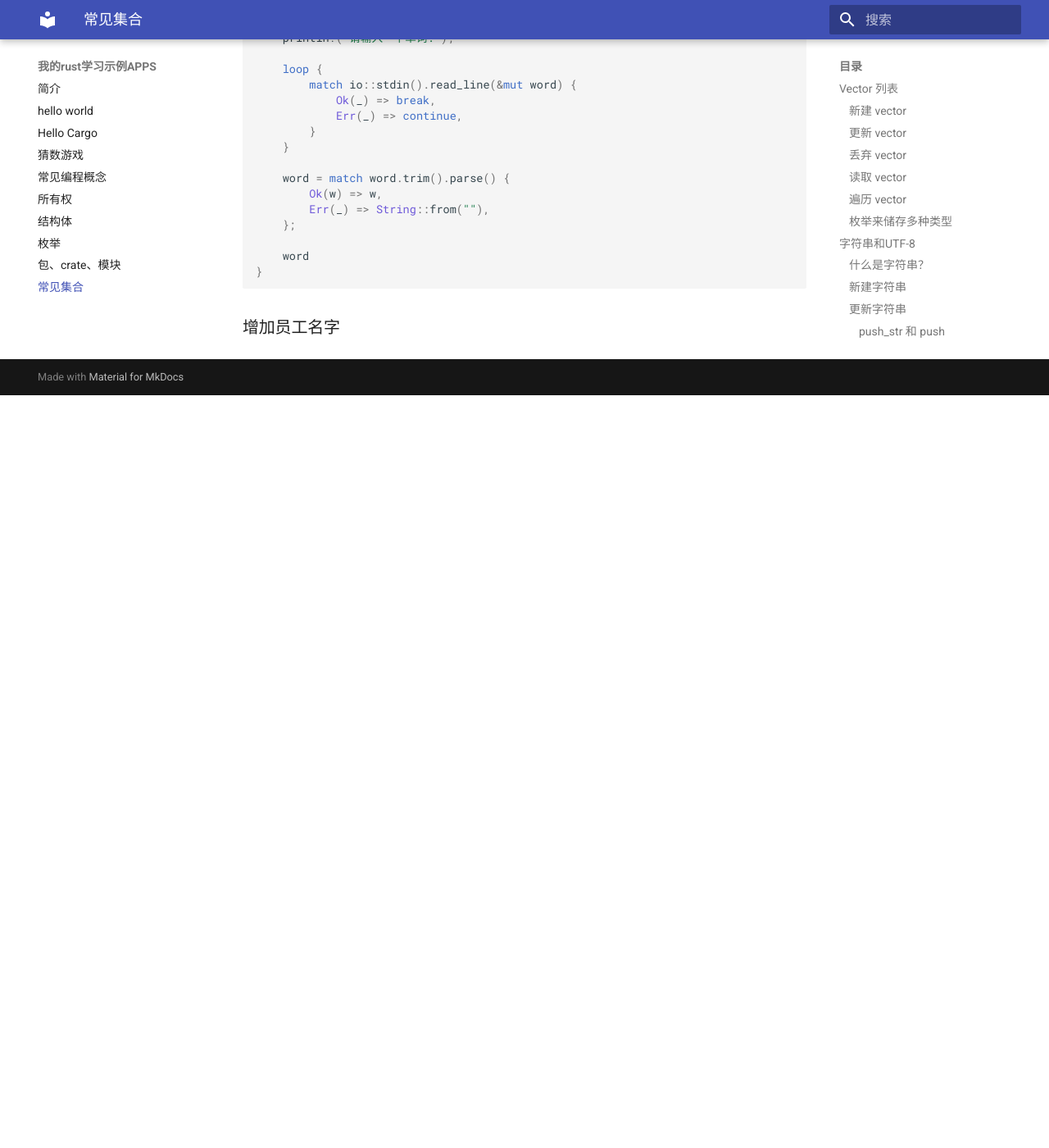
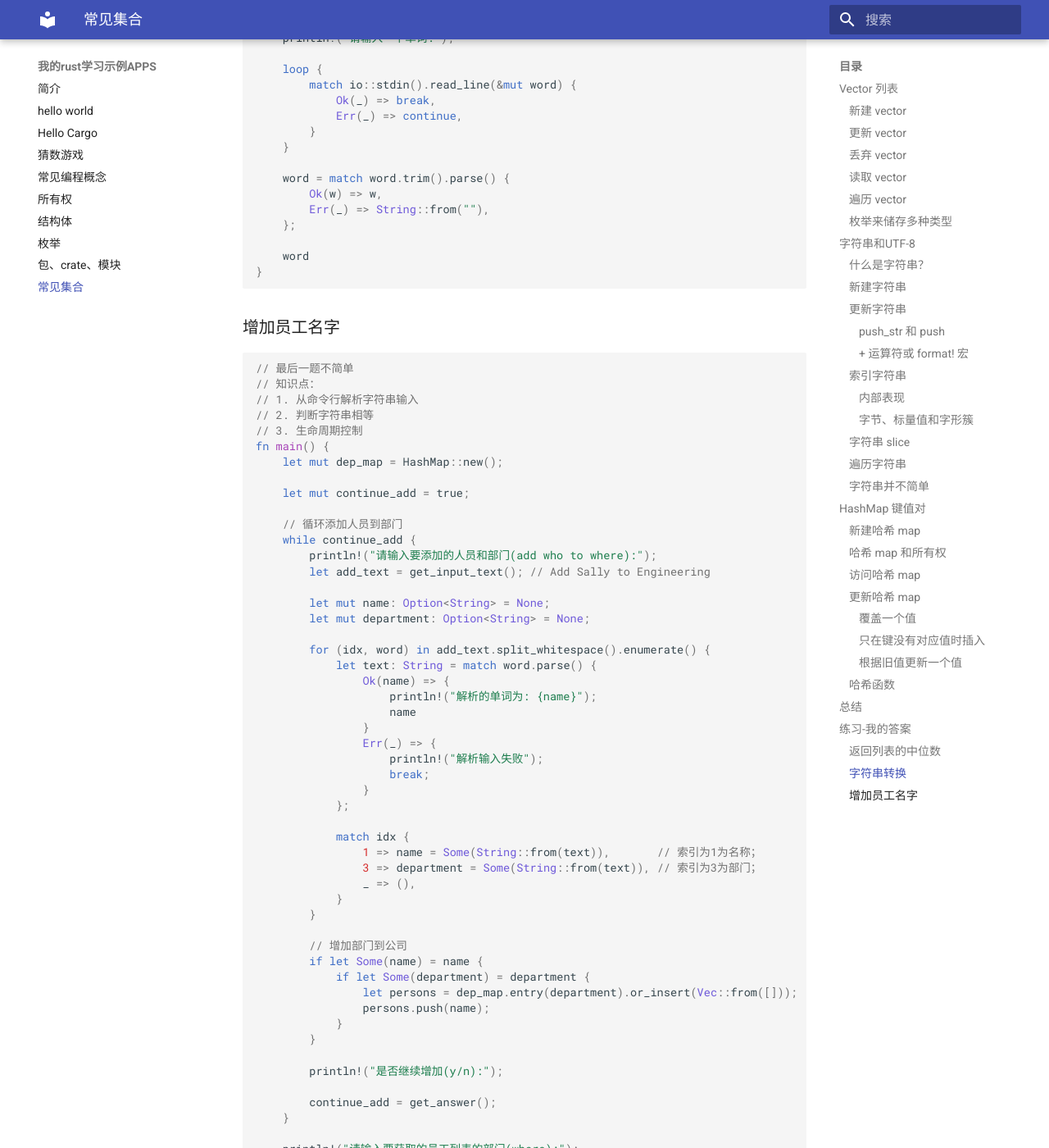
Before and after one commit to hellowac/rust-example-apps, an MkDocs documentation site: the page built from docs/docs/common-collections.md, in a window 1280 px wide and 1400 px high, scrolled down 18217 px. Shown: the whole window at 82% size. Built offline with MkDocs 1.6.1 and Material for MkDocs 9.7.7, drawn with Linux system fonts in a browser that asks for light colours; before the commit the page ends 18699 px from its top, so only the background shows below that; some of the changed text lies outside the part shown.

Commit message:
新增集合部分练习题的第三题答案

````diff
--- a/docs/docs/common-collections.md
+++ b/docs/docs/common-collections.md
@@ -887,3 +887,119 @@
 ```
 
 ### 增加员工名字
+
+```rust
+// 最后一题不简单
+// 知识点：
+// 1. 从命令行解析字符串输入
+// 2. 判断字符串相等
+// 3. 生命周期控制
+fn main() {
+    let mut dep_map = HashMap::new();
+
+    let mut continue_add = true;
+
+    // 循环添加人员到部门
+    while continue_add {
+        println!("请输入要添加的人员和部门(add who to where):");
+        let add_text = get_input_text(); // Add Sally to Engineering
+
+        let mut name: Option<String> = None;
+        let mut department: Option<String> = None;
+
+        for (idx, word) in add_text.split_whitespace().enumerate() {
+            let text: String = match word.parse() {
+                Ok(name) => {
+                    println!("解析的单词为: {name}");
+                    name
+                }
+                Err(_) => {
+                    println!("解析输入失败");
+                    break;
+                }
+            };
+
+            match idx {
+                1 => name = Some(String::from(text)),       // 索引为1为名称；
+                3 => department = Some(String::from(text)), // 索引为3为部门；
+                _ => (),
+            }
+        }
+
+        // 增加部门到公司
+        if let Some(name) = name {
+            if let Some(department) = department {
+                let persons = dep_map.entry(department).or_insert(Vec::from([]));
+                persons.push(name);
+            }
+        }
+
+        println!("是否继续增加(y/n):");
+
+        continue_add = get_answer();
+    }
+
+    println!("请输入要获取的员工列表的部门(where):");
+
+    let dep_name = get_input_text();
+
+    let mut persons = dep_map.get_mut(&dep_name); // 获取可以改变的vec集合
+
+    if let Some(persons) = persons {
+        println!("{} 部门的员工有:", &dep_name);
+
+        persons.sort(); // 根据字母表排序
+
+        for person in persons {
+            println!("\t{}", person);
+        }
+    } else {
+        println!("{}部门没有员工存在!", &dep_name)
+    }
+
+    dbg!(dep_map);
+}
+
+fn get_answer() -> bool {
+    let mut word = String::new();
+
+    loop {
+        match io::stdin().read_line(&mut word) {
+            Ok(_) => {
+                let chars_count = word.trim().chars().count();
+
+                dbg!(chars_count);
+                dbg!(word.trim().chars());
+
+                if chars_count == 1 && word.trim().chars().eq("y".chars()) {
+                    return true;
+                }
+
+                return false;
+            }
+            Err(_) => {
+                println!("请输入y或者n!");
+                continue;
+            }
+        }
+    }
+}
+
+fn get_input_text() -> String {
+    let mut word = String::new();
+
+    loop {
+        match io::stdin().read_line(&mut word) {
+            Ok(_) => break,
+            Err(_) => continue,
+        }
+    }
+
+    word = match word.trim().parse() {
+        Ok(w) => w,
+        Err(_) => String::from(""),
+    };
+
+    word
+}
+```
````
